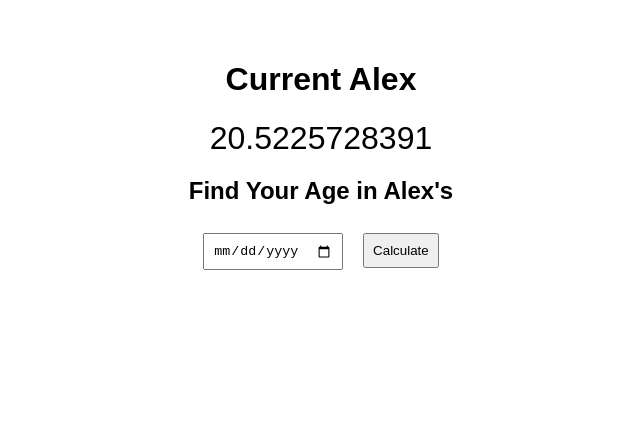
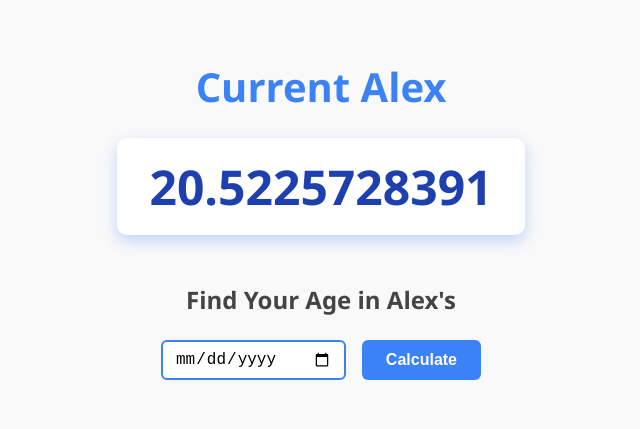
Before and after one commit to Alexander-T-Moss/Alexander-T-Moss.github.io, a plain HTML site: page index.html in a window 1280 px wide. Shown: the whole page, without its empty margins (319-959 px from the left). Drawn offline with Linux system fonts and the light colour scheme.

Commit message:
Update index.html

```diff
--- a/index.html
+++ b/index.html
@@ -1,27 +1,149 @@
 <!DOCTYPE html>
 <html lang="en">
 <head>
-  <meta charset="UTF-8">
-  <meta name="viewport" content="width=device-width, initial-scale=1.0">
+  <meta charset="UTF-8" />
+  <meta name="viewport" content="width=device-width, initial-scale=1" />
   <title>Alex Time</title>
   <style>
-    body { font-family: Arial, sans-serif; text-align: center; padding: 2rem; }
-    #currentAlex { font-size: 2rem; margin: 1rem 0; }
-    input, button { margin: 0.5rem; padding: 0.5rem; }
+    /* Reset some basics */
+    * {
+      box-sizing: border-box;
+    }
+
+    body {
+      font-family: 'Segoe UI', Tahoma, Geneva, Verdana, sans-serif;
+      background: #f9f9f9;
+      color: #222;
+      margin: 0;
+      padding: 2rem;
+      display: flex;
+      flex-direction: column;
+      align-items: center;
+      min-height: 100vh;
+    }
+
+    h1, h2 {
+      margin-bottom: 0.5rem;
+      font-weight: 600;
+    }
+
+    h1 {
+      font-size: 2.5rem;
+      color: #3b82f6; /* nice blue */
+    }
+
+    h2 {
+      font-size: 1.5rem;
+      margin-top: 3rem;
+      color: #444;
+    }
+
+    #currentAlex {
+      font-size: 3rem;
+      font-weight: 700;
+      margin-top: 1rem;
+      color: #1e40af; /* deeper blue */
+      background: white;
+      padding: 1rem 2rem;
+      border-radius: 10px;
+      box-shadow: 0 6px 15px rgba(59, 130, 246, 0.3);
+      min-width: 14rem;
+      user-select: none;
+    }
+
+    .input-container {
+      margin-top: 1rem;
+      display: flex;
+      gap: 1rem;
+      justify-content: center;
+      flex-wrap: wrap;
+      max-width: 320px;
+      width: 100%;
+    }
+
+    input[type="date"] {
+      padding: 0.5rem 0.75rem;
+      font-size: 1rem;
+      border: 2px solid #3b82f6;
+      border-radius: 6px;
+      transition: border-color 0.3s ease;
+      flex-grow: 1;
+      min-width: 150px;
+    }
+
+    input[type="date"]:focus {
+      outline: none;
+      border-color: #1e40af;
+      box-shadow: 0 0 5px #1e40af;
+    }
+
+    button {
+      background-color: #3b82f6;
+      color: white;
+      border: none;
+      border-radius: 6px;
+      padding: 0.55rem 1.5rem;
+      font-size: 1rem;
+      cursor: pointer;
+      font-weight: 600;
+      transition: background-color 0.3s ease;
+      flex-shrink: 0;
+      min-width: 100px;
+    }
+
+    button:hover {
+      background-color: #1e40af;
+    }
+
+    #dobResult {
+      margin-top: 1rem;
+      font-size: 1.25rem;
+      color: #111;
+      min-height: 1.5em; /* to keep space reserved */
+      font-weight: 600;
+      user-select: none;
+    }
+
+    @media (max-width: 400px) {
+      #currentAlex {
+        font-size: 2.2rem;
+        padding: 0.75rem 1.25rem;
+      }
+
+      h1 {
+        font-size: 2rem;
+      }
+
+      h2 {
+        font-size: 1.25rem;
+      }
+
+      button, input[type="date"] {
+        flex-grow: 1;
+        min-width: 100%;
+      }
+
+      .input-container {
+        flex-direction: column;
+        max-width: 280px;
+      }
+    }
   </style>
 </head>
 <body>
   <h1>Current Alex</h1>
-  <div id="currentAlex"></div>
+  <div id="currentAlex">Loading...</div>
 
   <h2>Find Your Age in Alex's</h2>
-  <input type="date" id="dob">
-  <button onclick="calculateDOB()">Calculate</button>
-  <div id="dobResult"></div>
+  <div class="input-container">
+    <input type="date" id="dob" aria-label="Date of Birth" />
+    <button onclick="calculateDOB()">Calculate</button>
+  </div>
+  <div id="dobResult" aria-live="polite"></div>
 
   <script>
     const alexStart = new Date("2005-01-22T00:00:00Z").getTime();
-    const msPerYear = 1000 * 60 * 60 * 24 * 365.2425; // avg year length
+    const msPerYear = 1000 * 60 * 60 * 24 * 365.2425;
 
     function timeToAlexYears(ms) {
       const years = ms / msPerYear;
@@ -39,16 +161,18 @@
       if (!dobInput) return;
       const dob = new Date(dobInput).getTime();
       const diff = dob - alexStart;
-      document.getElementById("dobResult").textContent = timeToAlexYears(diff);
+      const resultEl = document.getElementById("dobResult");
+      resultEl.textContent = diff < 0
+        ? `You are ${timeToAlexYears(-diff)} Alex years younger than Alex.`
+        : `You are ${timeToAlexYears(diff)} Alex years older than Alex.`;
     }
 
-    // Animation loop with fallback to 60fps if rAF isn't available
     function loop() {
       updateCurrentAlex();
       if (window.requestAnimationFrame) {
         requestAnimationFrame(loop);
       } else {
-        setTimeout(loop, 1000 / 60); // fallback ~60fps
+        setTimeout(loop, 1000 / 60);
       }
     }
     loop();
```
